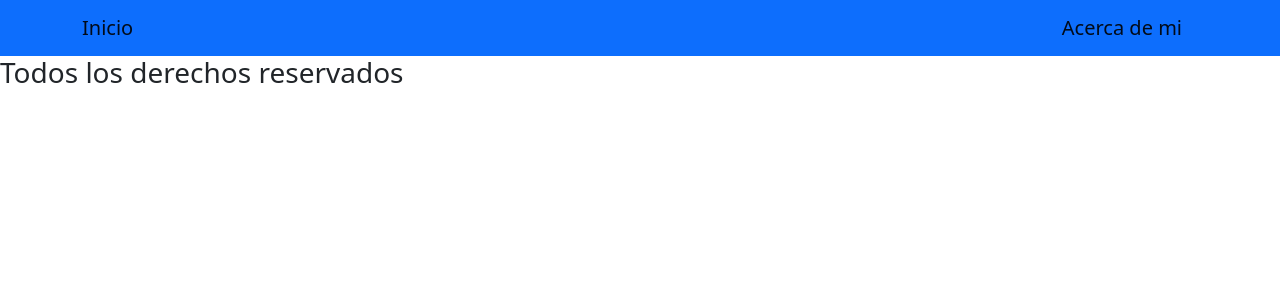
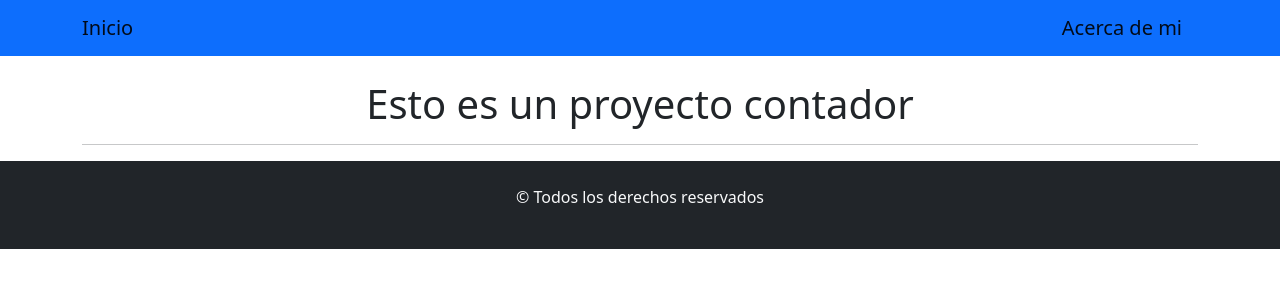
Before and after one commit to gonzalogg94/contador, a React (Create React App) app: page / in a window 1280 px wide. Shown: the top 300 px of the page. Built offline with nearby package versions, Linux system fonts and the light colour scheme.

Commit message:
agregue meta datos al index ademas de agregar footer y header

```diff
--- a/public/index.html
+++ b/public/index.html
@@ -1,14 +1,13 @@
 <!DOCTYPE html>
-<html lang="en">
+<html lang="es">
   <head>
     <meta charset="utf-8" />
     <link rel="icon" href="%PUBLIC_URL%/favicon.ico" />
     <meta name="viewport" content="width=device-width, initial-scale=1" />
     <meta name="theme-color" content="#000000" />
-    <meta
-      name="description"
-      content="Web site created using create-react-app"
-    />
+    <meta name="description" content="Contador manual">
+    <meta name="keywords" content="contador,react,manual,boostraps">
+    <meta name="author" content="Gonzalo Gallardo">
     <link rel="apple-touch-icon" href="%PUBLIC_URL%/logo192.png" />
     <!--
       manifest.json provides metadata used when your web app is installed on a
@@ -24,7 +23,7 @@
       work correctly both with client-side routing and a non-root public URL.
       Learn how to configure a non-root public URL by running `npm run build`.
     -->
-    <title>React App</title>
+    <title>Contador</title>
   </head>
   <body>
     <noscript>You need to enable JavaScript to run this app.</noscript>
--- a/src/App.jsx
+++ b/src/App.jsx
@@ -1,14 +1,16 @@
 import "bootstrap/dist/css/bootstrap.min.css";
-import { BrowserRouter, Routes, Route} from 'react-router-dom';
+import { BrowserRouter, Routes, Route } from "react-router-dom";
 import Footer from "./common/Footer";
 import Menu from "./common/Menu";
+import Contador from "./Contador";
 
 function App() {
   return (
-  <BrowserRouter>
-  <Menu></Menu>
-  <Footer></Footer>
-  </BrowserRouter>
+    <BrowserRouter>
+      <Menu></Menu>
+      <Contador></Contador>
+      <Footer></Footer>
+    </BrowserRouter>
   );
 }
 
--- a/src/Contador.jsx
+++ b/src/Contador.jsx
@@ -1,11 +1,14 @@
-
+import { Container } from "react-bootstrap";
 
 const Contador = () => {
-    return (
-        <div>
-            <h1>Esto es un proyecto contador</h1>
-        </div>
-    );
+  return (
+    <Container className="pt-4">
+      <section className="text-center">
+        <h1>Esto es un proyecto contador</h1>
+        <hr></hr>
+      </section>
+    </Container>
+  );
 };
 
 export default Contador;
--- a/src/common/Footer.jsx
+++ b/src/common/Footer.jsx
@@ -1,11 +1,9 @@
-import React from 'react';
-
 const Footer = () => {
-    return (
-        <div>
-            <h3>Todos los derechos reservados</h3>
-        </div>
-    );
+  return (
+    <footer className="bg-dark text-light py-4 text-center">
+      <p>&copy; Todos los derechos reservados</p>
+    </footer>
+  );
 };
 
-export default Footer;<h3>Todos los derechos reservados</h3>
+export default Footer;
--- a/src/common/Menu.jsx
+++ b/src/common/Menu.jsx
@@ -1,9 +1,9 @@
-import Container from 'react-bootstrap/Container';
-import Navbar from 'react-bootstrap/Navbar';
+import Container from "react-bootstrap/Container";
+import Navbar from "react-bootstrap/Navbar";
 
 const Menu = () => {
   return (
-        <Navbar className='bg-primary'>
+    <Navbar className="bg-primary">
       <Container>
         <Navbar.Brand href="#home">Inicio</Navbar.Brand>
         <Navbar.Toggle />
@@ -15,4 +15,4 @@ const Menu = () => {
   );
 };
 
-export default Menu;<h2>Esto es un header</h2>
+export default Menu;
```
Lines whose indentation alone changed are shown as unchanged.
